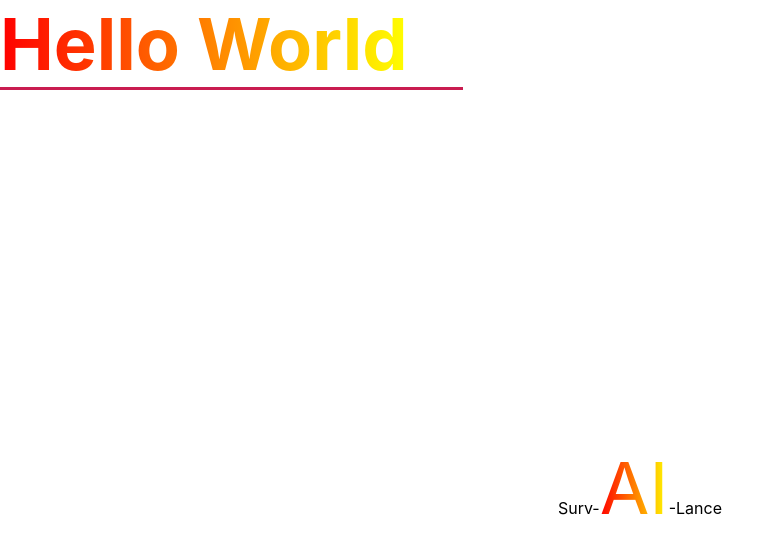
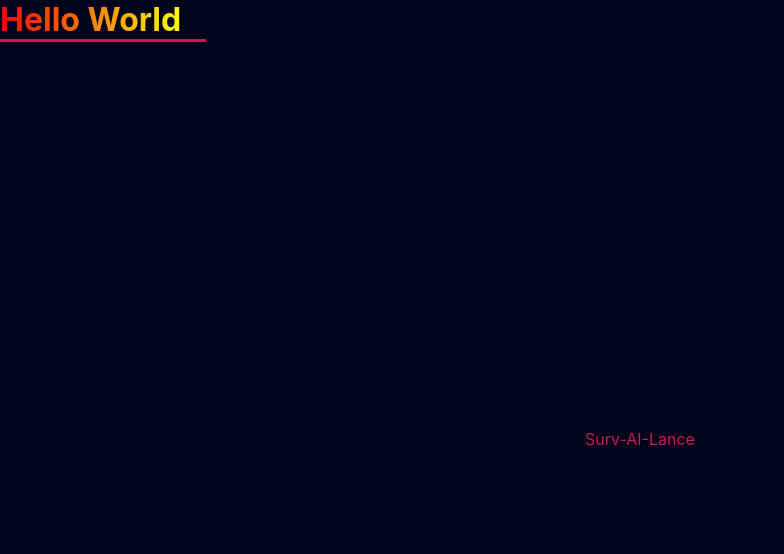
Before and after one commit to SohamGhugare/surv-ai-lance, a React (Create React App) app in the folder website/: page / in a window 1280 px wide. Shown: the top 554 px of the page, without its empty margins (0-784 px from the left). Built offline with nearby package versions, Linux system fonts and the light colour scheme.

Commit message:
Fixed the gradient class

```diff
--- a/website/src/components/Banner.js
+++ b/website/src/components/Banner.js
@@ -6,7 +6,7 @@ const Banner = () => {
     <div className='bannerParent'>
         <div className='bannerTextContainer'>
             <p className='bannerTitle'>
-                Surv-<span className='gradientText'>AI</span>-Lance
+                Surv-<span className=''>AI</span>-Lance
             </p>
         </div>
     </div>
--- a/website/src/stylesheets/Banner.css
+++ b/website/src/stylesheets/Banner.css
@@ -14,3 +14,7 @@
     flex-direction: column;
     align-items: left;
 }
+
+.bannerTitle {
+    color: var(--accentColor1);
+}
--- a/website/src/stylesheets/prep.css
+++ b/website/src/stylesheets/prep.css
@@ -1,8 +1,3 @@
-* {
-    margin: 0;
-    padding: 0;
-}
-
 :root {
     --primaryColor: #00031C;
     --secondaryColor: #ffffff;
@@ -16,8 +11,15 @@
 
 }
 
+* {
+    margin: 0;
+    padding: 0;
+    background-color: var(--primaryColor);
+}
+
+
+
 .gradientText {
-    font-size: 72px;
     background: -webkit-linear-gradient(left, red , yellow);
     background: -o-linear-gradient(right, red, yellow);
     background: -moz-linear-gradient(right, red, yellow);
@@ -25,6 +27,7 @@
    -webkit-background-clip: text;
    -webkit-text-fill-color: transparent;
 }
+
 
 @font-face {
     font-family: "PlayfairDisplay";
```
